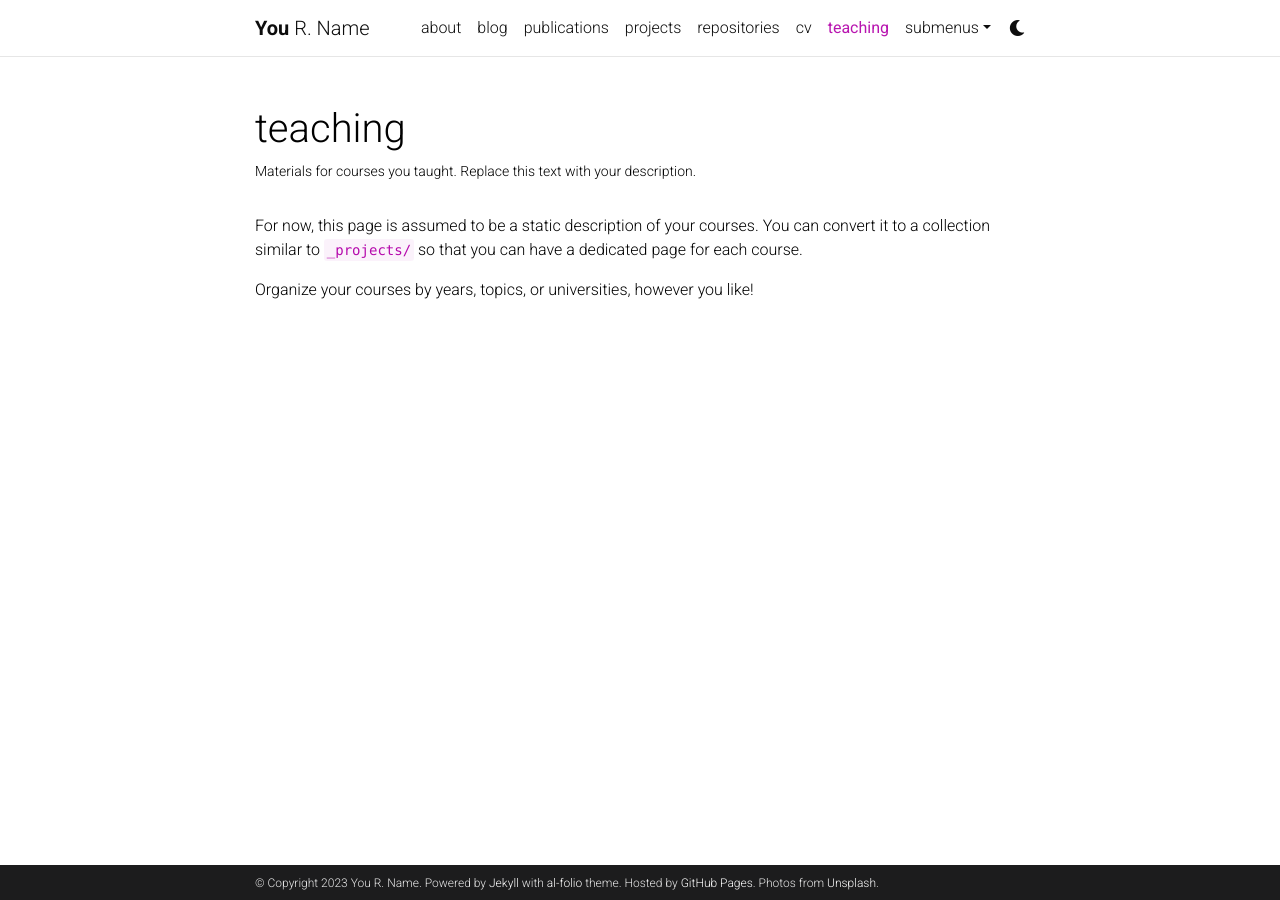
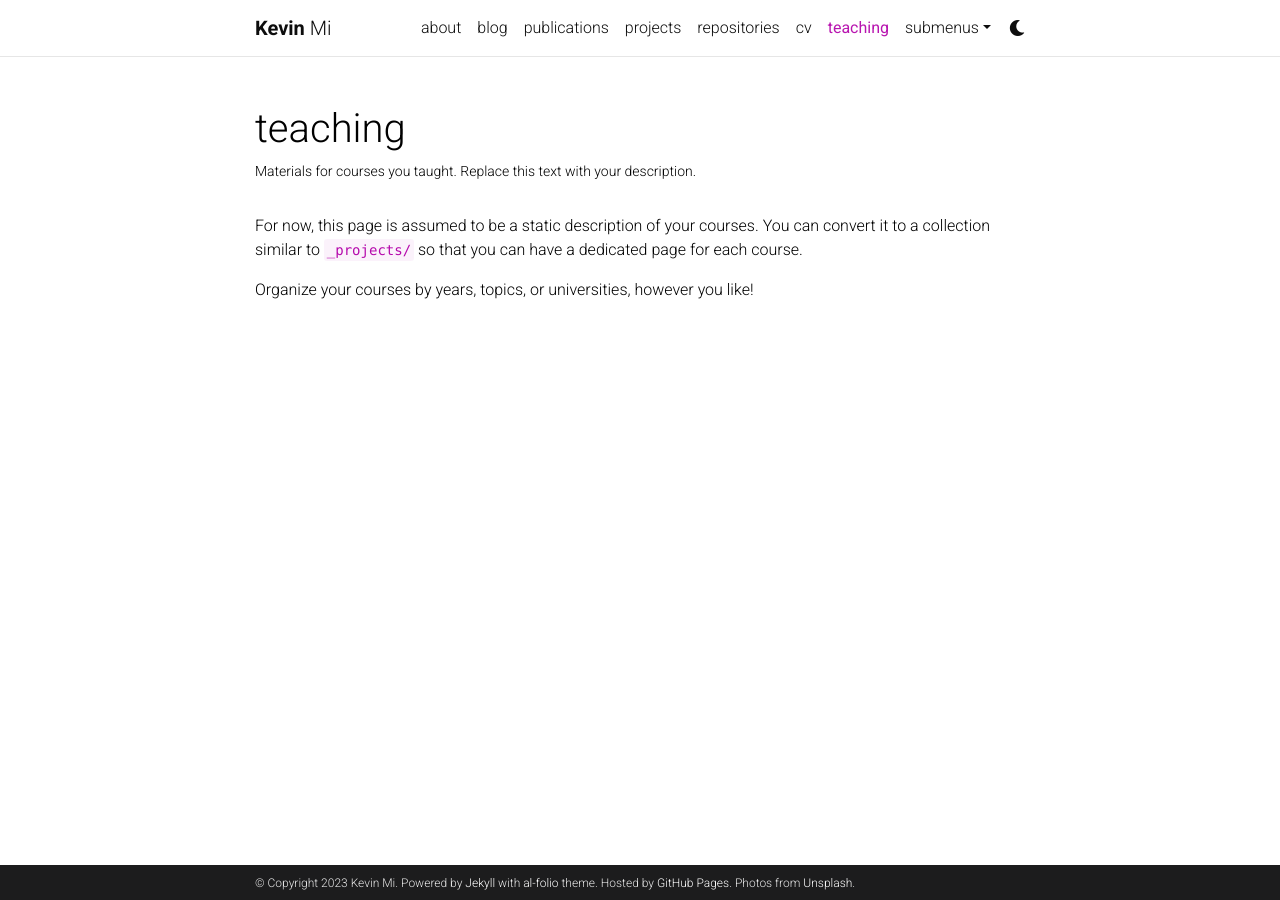
Before and after one commit to mikevin920/Kevin_Personal_Website, a Jekyll site: the page built from _pages/teaching.md, in a window 1280 px wide. Built offline with Jekyll 4.4.1, drawn with Linux system fonts in a browser that asks for light colours; comment, search, counter and statistics services are not loaded; a style sheet for code colours, icons or effects is not loaded.

Commit message:
First modification

```diff
--- a/_config.yml
+++ b/_config.yml
@@ -3,10 +3,10 @@
 # -----------------------------------------------------------------------------
 
 title: blank # the website title (if blank, full name will be used instead)
-first_name: You
-middle_name: R.
-last_name: Name
-email: you@example.com
+first_name: Kevin
+middle_name:
+last_name: Mi
+email: kevin.mi@mail.utoronto.ca
 description: > # the ">" symbol means to ignore newlines until "footer_text:"
   A simple, whitespace theme for academics. Based on [*folio](https://github.com/bogoli/-folio) design.
 footer_text: >
@@ -18,8 +18,8 @@
 lang: en # the language of your site (for example: en, fr, cn, ru, etc.)
 icon: ⚛️  # the emoji used as the favicon (alternatively, provide image name in /assets/img/)
 
-url: https://alshedivat.github.io # the base hostname & protocol for your site
-baseurl: /al-folio # the subpath of your site, e.g. /blog/
+url: https://mikevin920.github.io # the base hostname & protocol for your site
+baseurl:  # the subpath of your site, e.g. /blog/
 last_updated: false # set to true if you want to display last updated in the footer
 impressum_path:  # set to path to include impressum link in the footer, use the same path as permalink in a page, helps to conform with EU GDPR
 
@@ -321,7 +321,7 @@
 # -----------------------------------------------------------------------------
 
 imagemagick:
-  enabled: true # enables responsive images for your site (recommended, see https://github.com/alshedivat/al-folio/issues/537)
+  enabled: false # enables responsive images for your site (recommended, see https://github.com/alshedivat/al-folio/issues/537)
   widths:
     - 480
     - 800
```
